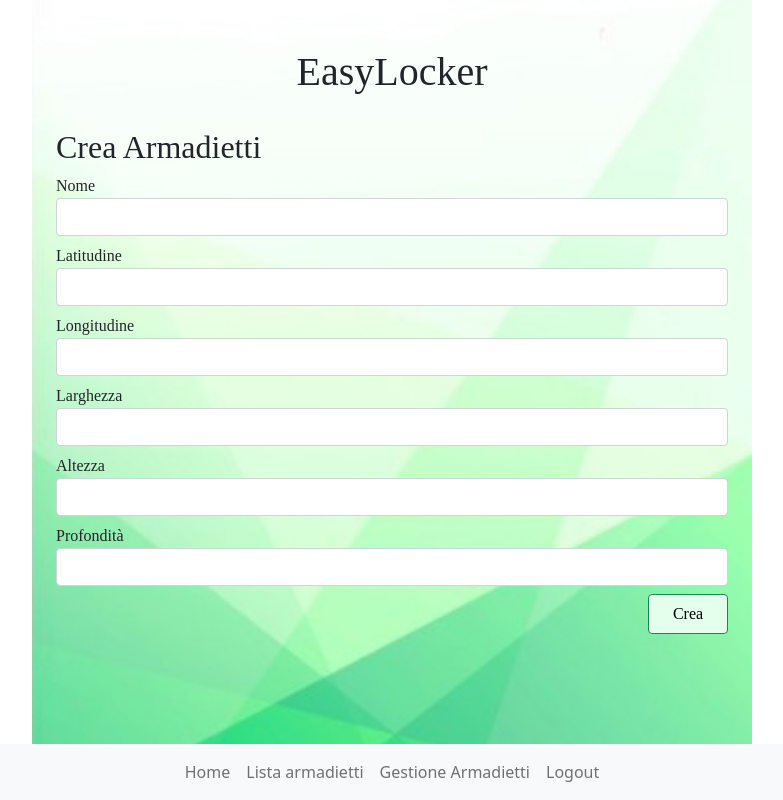
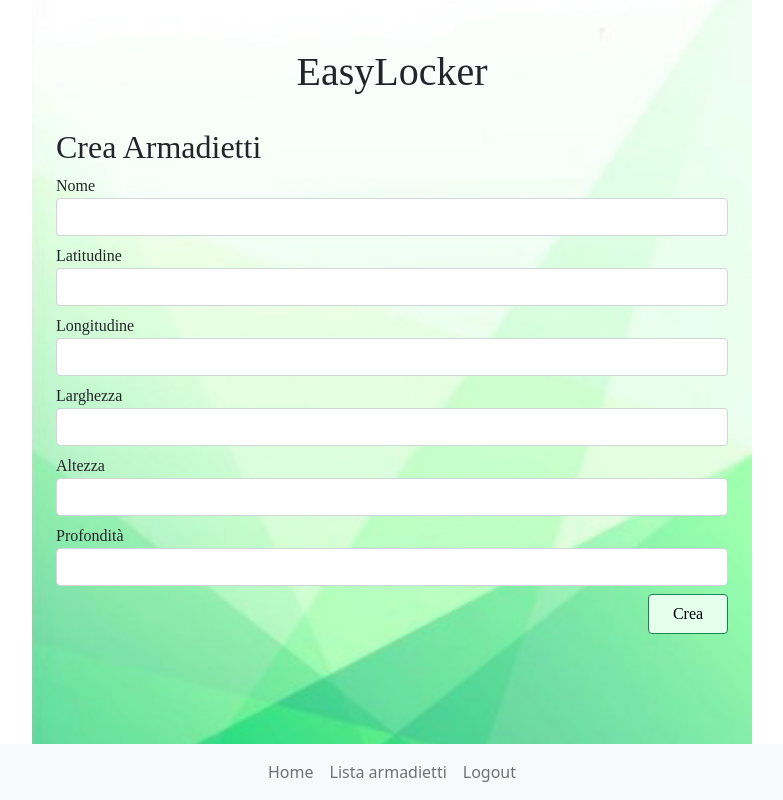
Before and after one commit to EasyLocker/web, a Vue app: page /createLocker in a window 1280 px wide. Shown: the whole page, without its empty margins (248-1031 px from the left). Built offline with nearby package versions, Linux system fonts and the light colour scheme; sample sign-in values are in the browser's storage; a web font is replaced by a local one.

Commit message:
Fix admin control issue

```diff
--- a/src/router/index.ts
+++ b/src/router/index.ts
@@ -88,15 +88,18 @@ const router = createRouter({
             component: LockersManagementView,
             beforeEnter(to, from, next) {
                 const auth = useAuthStore();
-                if (!auth.isLogged && auth.isAdmin) {
-                    next()
-                } else {
+                console.log(auth.isAdmin);
+                if (!auth.isLogged) {
+                    redirect(next, '/login');
+                } else if(!auth.isAdmin){
                     // const toast = useToast();
                     // toast?.warning({
                     //     title: 'Permission denied'
                     // });
                     alert("Permission denied");
                     redirect(next, '/');
+                }else {
+                    next();
                 }
             }
         }
--- a/src/stores/auth.ts
+++ b/src/stores/auth.ts
@@ -22,7 +22,7 @@ export const useAuthStore = defineStore({
       return state.token && state.token !== ''
     },
     isAdmin: (state) => {
-      return state.role === 'admin'
+      return state.role === 'Admin'
     }
   },
   actions: {
```
